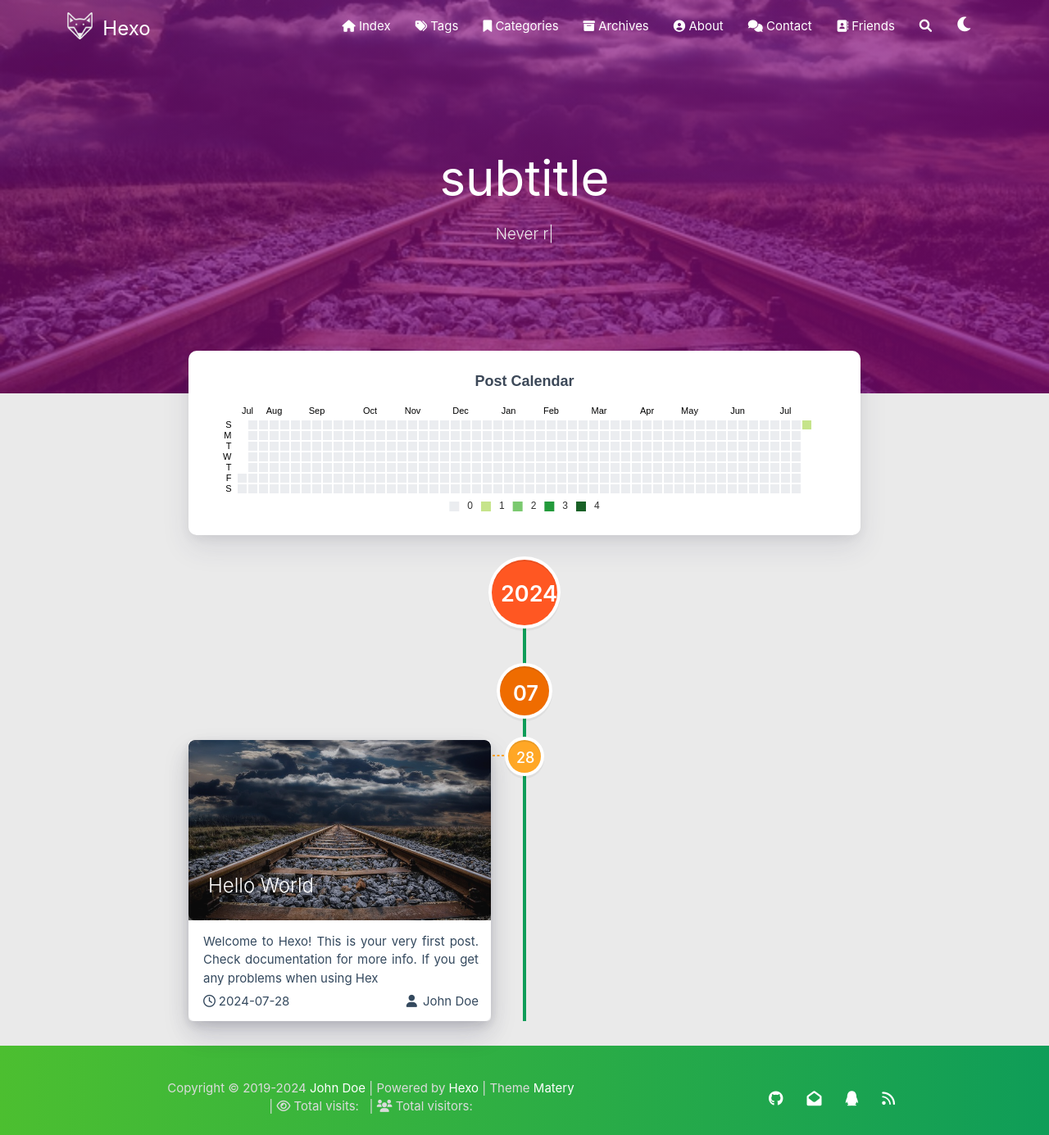
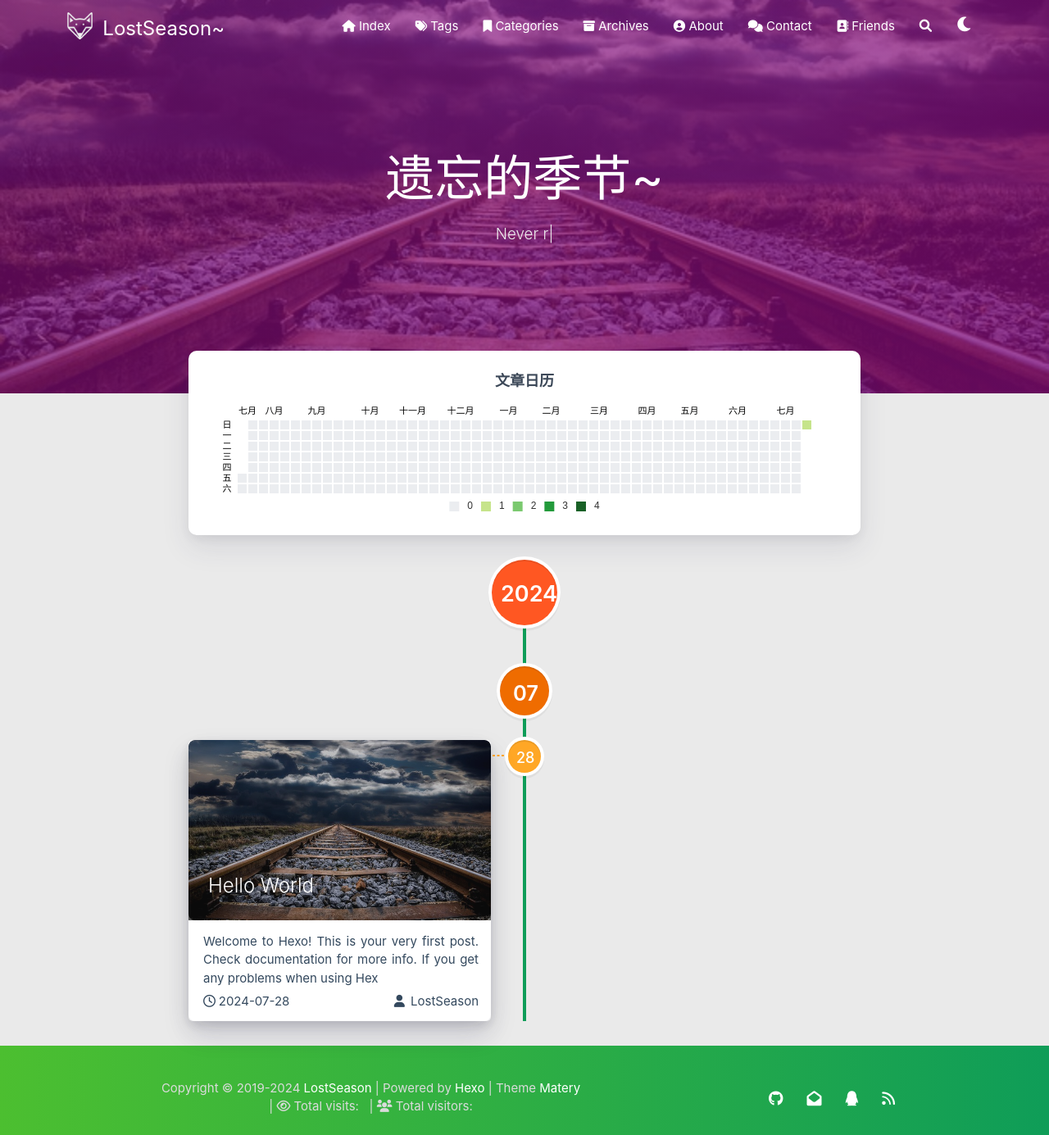
Before and after one commit to LostSeasons/LostSeasons.github.io, a plain HTML site: page archives/index.html in a window 1280 px wide. Shown: the whole page at 82% size. Drawn offline with Linux system fonts and the light colour scheme; some packages are replaced by stand-ins of ours; no server answers; a script that the page names is missing.

Commit message:
Site updated: 2024-07-28 15:42:41

```diff
--- a/archives/index.html
+++ b/archives/index.html
@@ -1,11 +1,11 @@
 <!DOCTYPE HTML>
-<html lang="en">
+<html lang="zh">
 
 
 <head>
     <meta charset="utf-8">
-    <meta name="keywords" content="Archives, Hexo">
-    <meta name="description" content="Hexo">
+    <meta name="keywords" content="Archives, LostSeason~">
+    <meta name="description" content="这里是LostSeason的blog">
     <meta http-equiv="X-UA-Compatible" content="IE=edge">
     <meta name="viewport" content="width=device-width, initial-scale=1.0, user-scalable=no">
     <meta name="renderer" content="webkit|ie-stand|ie-comp">
@@ -17,7 +17,7 @@
     <!-- Global site tag (gtag.js) - Google Analytics -->
 
 
-    <title>Archives | Hexo</title>
+    <title>Archives | LostSeason~</title>
     <link rel="icon" type="image/png" href="/favicon.png">
 
 
@@ -64,7 +64,7 @@
 
                     <img src="/medias/logo.png" class="logo-img" alt="LOGO">
 
-                    <span class="logo-span">Hexo</span>
+                    <span class="logo-span">LostSeason~</span>
                 </a>
             </div>
 
@@ -168,10 +168,10 @@
 
         <img src="/medias/logo.png" class="logo-img circle responsive-img">
 
-        <div class="logo-name">Hexo</div>
+        <div class="logo-name">LostSeason~</div>
         <div class="logo-desc">
 
-            Never really desperate, only the lost of the soul.
+            这里是LostSeason的blog
 
         </div>
     </div>
@@ -337,7 +337,7 @@
         <div class="brand">
             <div class="title center-align">
 
-                    subtitle
+                遗忘的季节~
 
             </div>
 
@@ -403,7 +403,7 @@
     let option = {
         title: {
             top: 0,
-            text: 'Post Calendar',
+            text: '文章日历',
             left: 'center',
             textStyle: {
                 color: '#3C4858'
@@ -450,12 +450,12 @@
                 show: false
             },
             monthLabel: {
-                nameMap: 'en',
+                nameMap: 'cn',
                 fontSize: 11
             },
             dayLabel: {
                 formatter: '{start}  1st',
-                nameMap: 'en',
+                nameMap: 'cn',
                 fontSize: 11
             }
         }],
@@ -502,7 +502,7 @@
             <article class="cd-timeline-content" data-aos="fade-up">
                 <div class="article col s12 m6">
                     <div class="card">
-                        <a href="/2024/07/28/hello-world/">
+                        <a href="/hello-world/">
                             <div class="card-image">
 
 
@@ -524,7 +524,7 @@
                                 <span class="publish-author">
 
                                     <i class="fas fa-user fa-fw"></i>
-                                    John Doe
+                                    LostSeason
 
                                 </span>
                             </div>
@@ -607,7 +607,7 @@
 
                 <span id="year">2019-2024</span>
 
-            <a href="/about" target="_blank">John Doe</a>
+            <a href="/about" target="_blank">LostSeason</a>
             |&nbsp;Powered by&nbsp;<a href="https://hexo.io/" target="_blank">Hexo</a>
             |&nbsp;Theme&nbsp;<a href="https://github.com/blinkfox/hexo-theme-matery" target="_blank">Matery</a>
 
```
Also changed, not shown: archives/2024/07/index.html (+14 -14 lines), archives/2024/index.html (+14 -14 lines), hello-world/index.html (renamed from 2024/07/28/hello-world/index.html, +14 -14 lines), index.html (+11 -11 lines).
